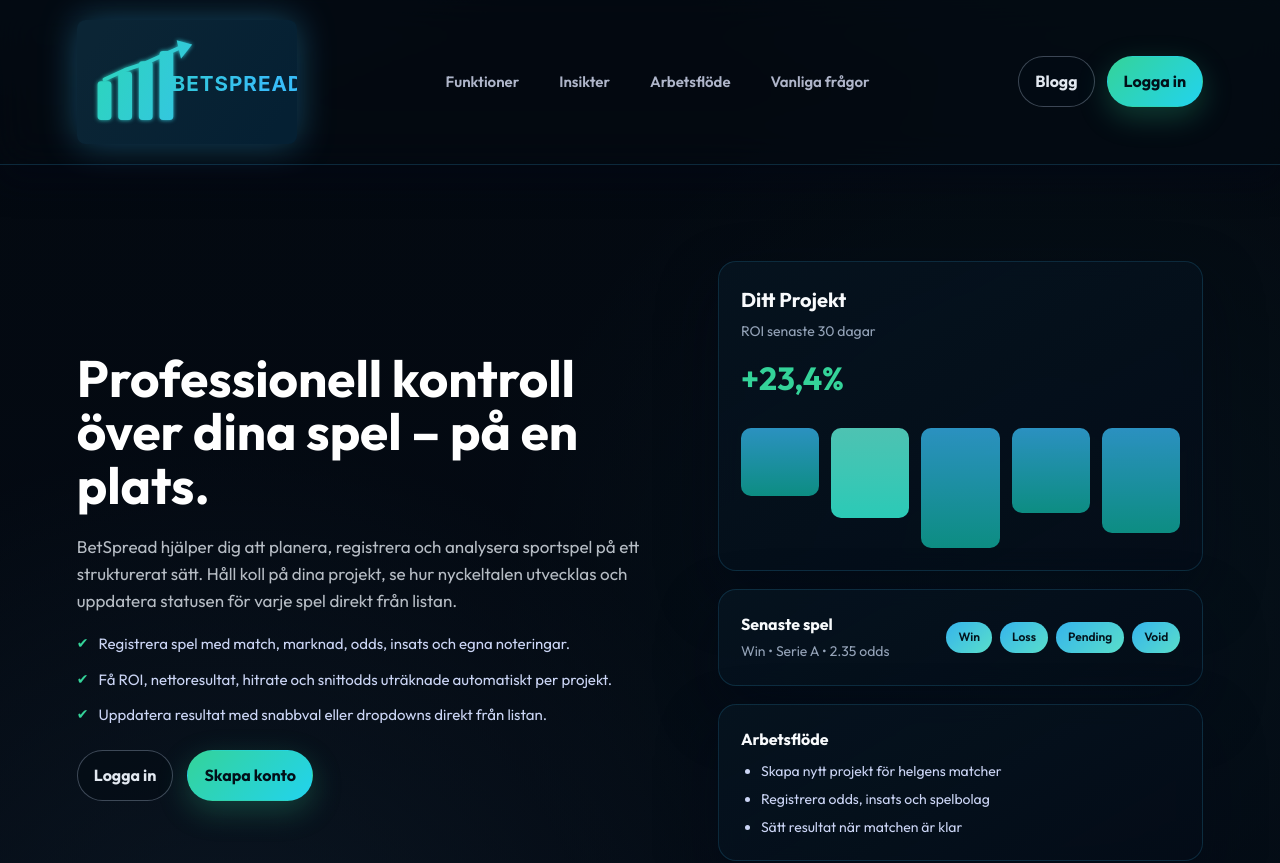
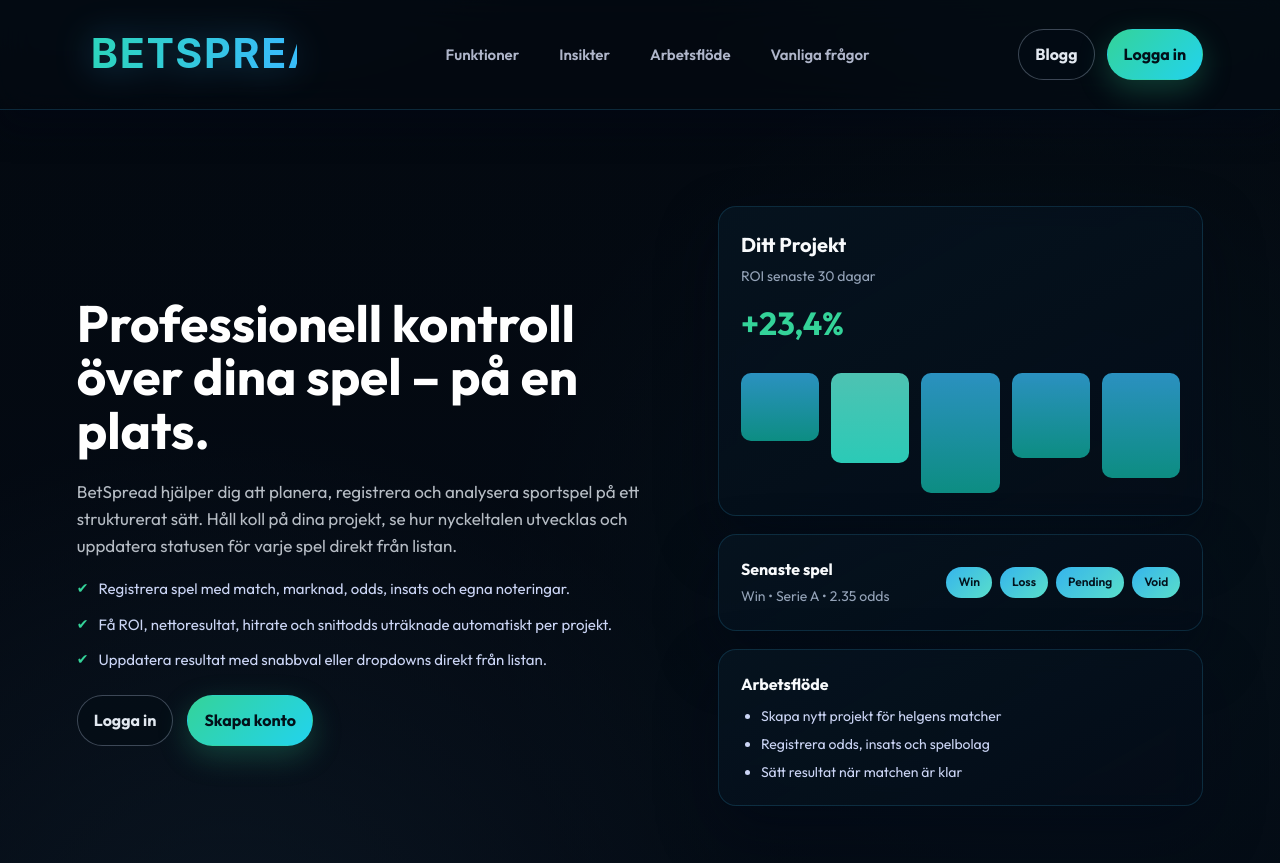
Before and after one commit to fortune14group-hub/Fortune14, a Next.js app: page / in a window 1280 px wide. Shown: the top 863 px of the page. Built offline with nearby package versions, Linux system fonts and the light colour scheme.

Commit message:
Simplify BetSpread wordmark

```diff
--- a/components/Logo.jsx
+++ b/components/Logo.jsx
@@ -7,8 +7,8 @@
     <Image
       src="/betspread-logo.svg"
       alt="BetSpread"
-      width={1024}
-      height={576}
+      width={640}
+      height={200}
       className={className}
       sizes="(max-width: 520px) 150px, (max-width: 720px) 170px, (max-width: 900px) 188px, 220px"
       priority={priority}
```
Also changed, not shown: public/betspread-logo.svg.
